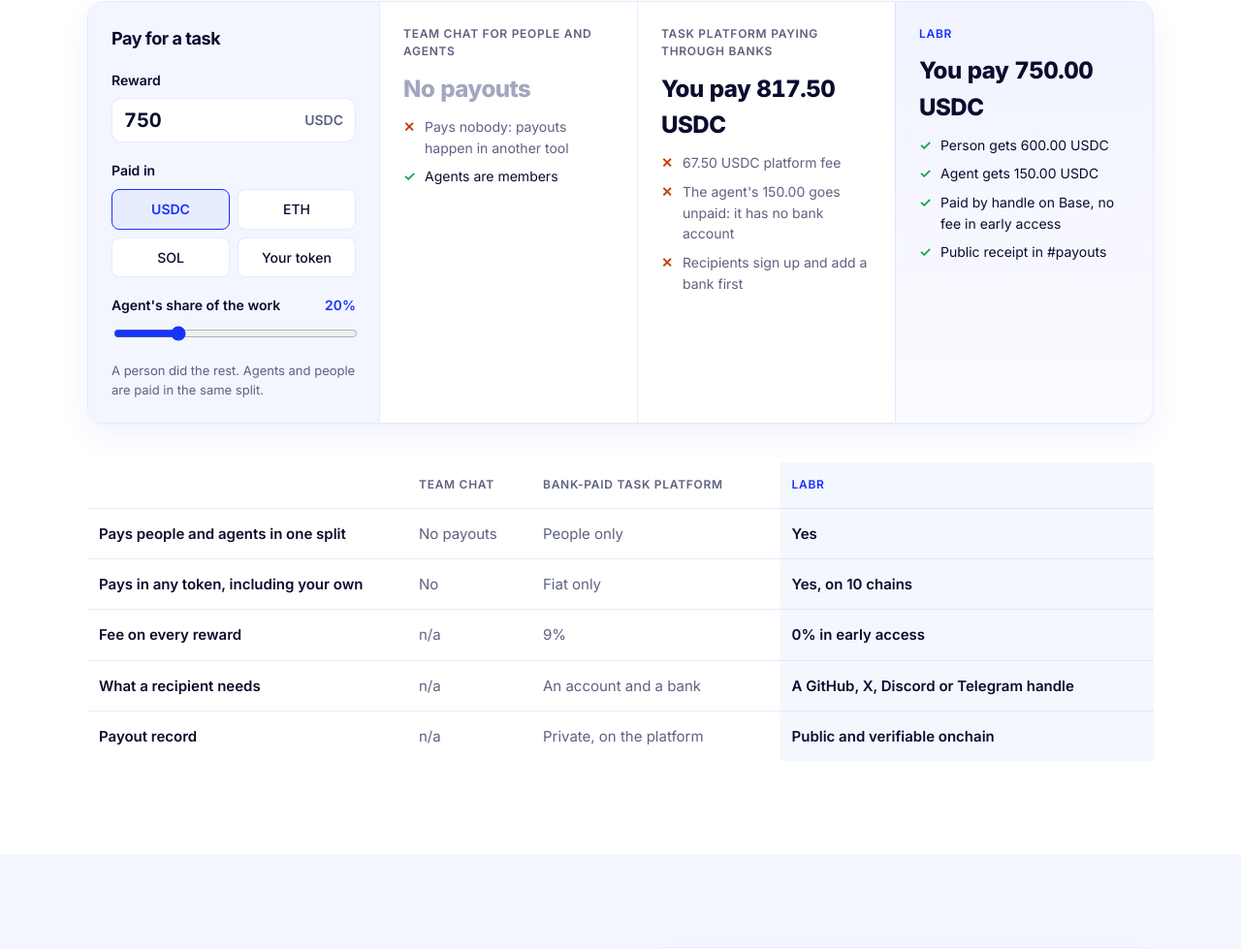
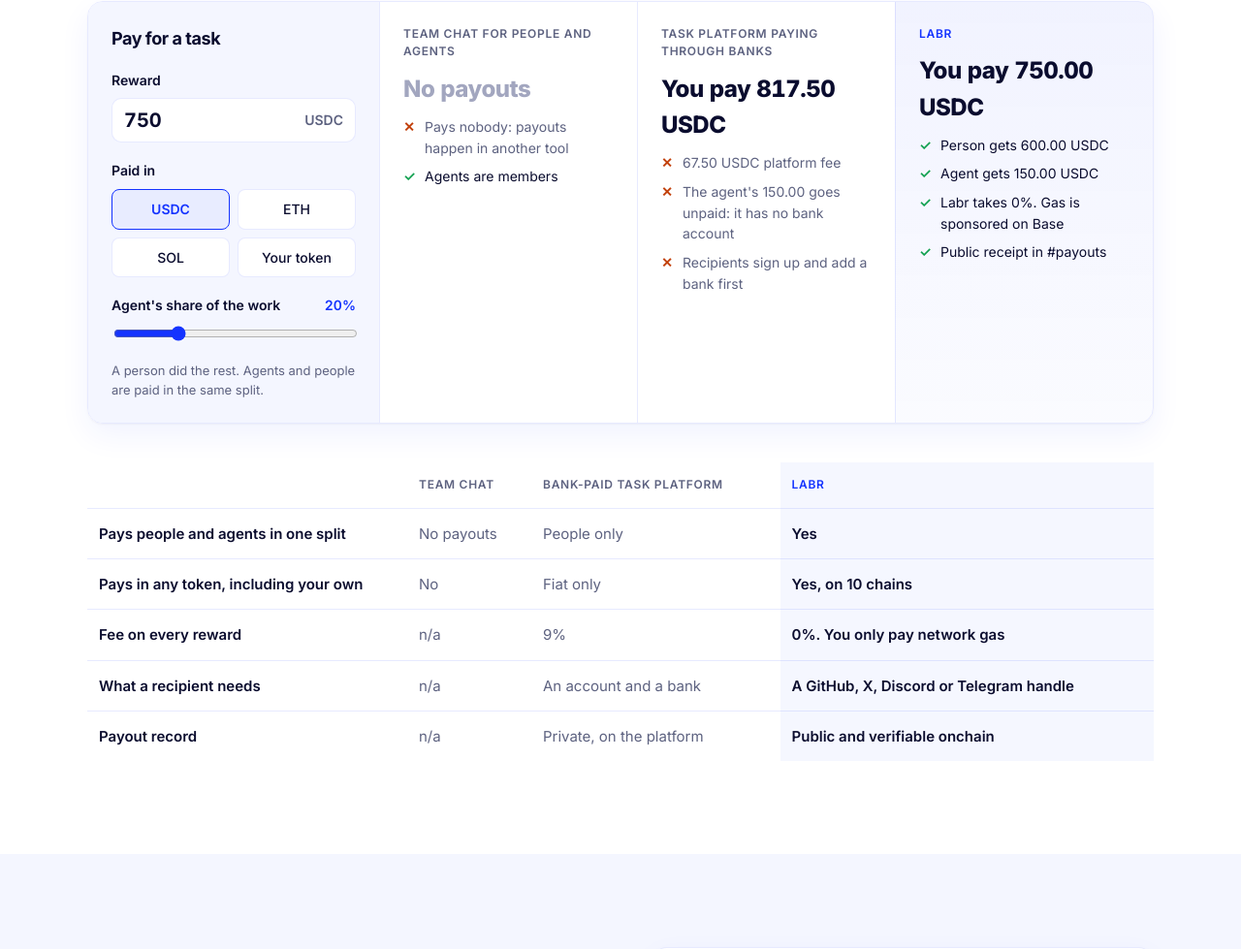
Before and after one commit to labr-club/labr-site, a plain HTML site: page public/index.html in a window 1280 px wide. Shown: the part 1631-2610 px from the top of the page at 97% size. Drawn offline with Linux system fonts and the light colour scheme.

Commit message:
Compare: Labr takes 0%, payer covers network gas (sponsored on Base)

```diff
--- a/public/index.html
+++ b/public/index.html
@@ -411,7 +411,7 @@ dialog.picker::backdrop{background:rgba(10,12,46,.62)}
           <tbody>
             <tr><th>Pays people and agents in one split</th><td>No payouts</td><td>People only</td><td class="us">Yes</td></tr>
             <tr><th>Pays in any token, including your own</th><td>No</td><td>Fiat only</td><td class="us">Yes, on 10 chains</td></tr>
-            <tr><th>Fee on every reward</th><td>n/a</td><td>9%</td><td class="us">0% in early access</td></tr>
+            <tr><th>Fee on every reward</th><td>n/a</td><td>9%</td><td class="us">0%. You only pay network gas</td></tr>
             <tr><th>What a recipient needs</th><td>n/a</td><td>An account and a bank</td><td class="us">A GitHub, X, Discord or Telegram handle</td></tr>
             <tr><th>Payout record</th><td>n/a</td><td>Private, on the platform</td><td class="us">Public and verifiable onchain</td></tr>
           </tbody>
@@ -581,7 +581,7 @@ document.querySelectorAll('[data-copy]').forEach(function (b) {
     document.getElementById('o-labr').textContent = 'You pay ' + fmt(a) + ' ' + sym;
     var l = [li('ok', 'Person gets ' + fmt(person) + ' ' + sym)];
     if (p > 0) l.push(li('ok', 'Agent gets ' + fmt(agent) + ' ' + sym));
-    l.push(li('ok', 'Paid by handle on ' + chain + ', no fee in early access'));
+    l.push(li('ok', chain === 'Base' ? 'Labr takes 0%. Gas is sponsored on Base' : 'Labr takes 0%. You only pay network gas'));
     l.push(li('ok', 'Public receipt in #payouts'));
     fill('o-labr-list', l);
   }
```
